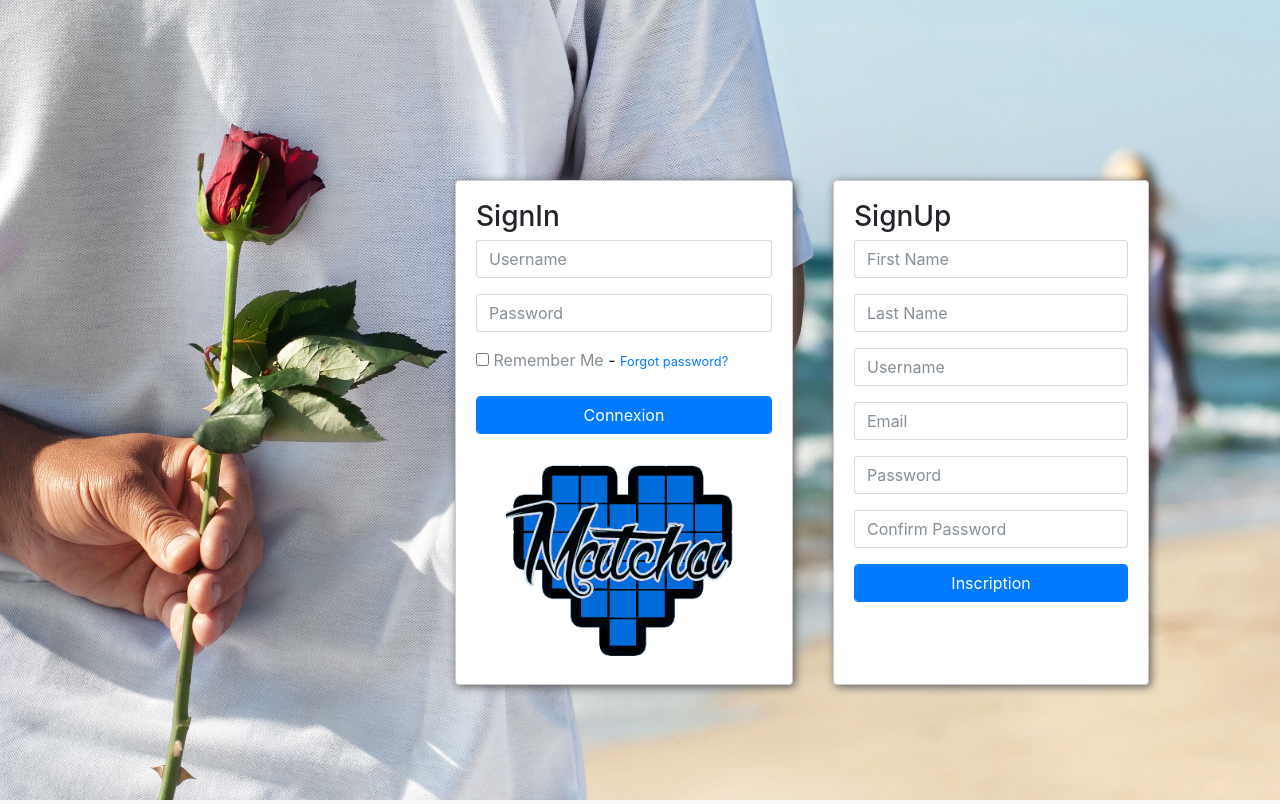
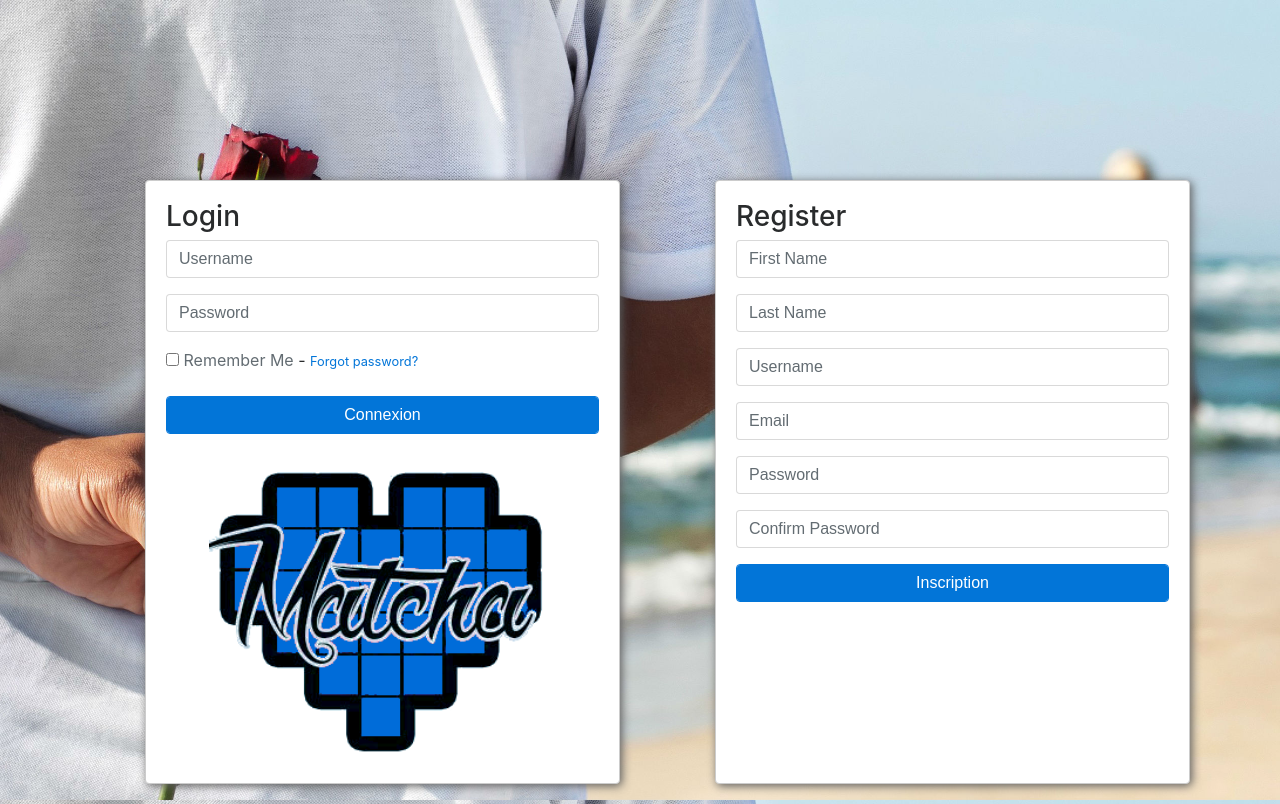
Before and after one commit to Fendilin/matcha, a PHP site: template view/sign.html.twig in a window 1280 px wide. Run offline with PHP 8.4, Linux system fonts and the light colour scheme; the template is opened without the code that fills it, so the values that code supplies are empty; some libraries are stand-ins or nearby versions.

Commit message:
fix sign col issue

```diff
--- a/view/sign.html.twig
+++ b/view/sign.html.twig
@@ -1,12 +1,15 @@
-<!Doctype Html>
-<html>
+<!DOCTYPE html>
+<html lang="en">
 <head>
-    <link rel="stylesheet" href="https://maxcdn.bootstrapcdn.com/bootstrap/4.0.0-beta/css/bootstrap.min.css" integrity="sha384-/Y6pD6FV/Vv2HJnA6t+vslU6fwYXjCFtcEpHbNJ0lyAFsXTsjBbfaDjzALeQsN6M" crossorigin="anonymous">
+	<meta charset="utf-8">
+	<meta name="viewport" content="width=device-width, initial-scale=1, shrink-to-fit=no">
+	<link rel="stylesheet" href="https://maxcdn.bootstrapcdn.com/bootstrap/4.0.0-alpha.6/css/bootstrap.min.css" integrity="sha384-rwoIResjU2yc3z8GV/NPeZWAv56rSmLldC3R/AZzGRnGxQQKnKkoFVhFQhNUwEyJ" crossorigin="anonymous">
 	<link rel="stylesheet" href="{{ base_url() }}/css/sign.css" type="text/css">
 	<link rel="icon" type="image/png" href="{{ base_url() }}/img/logo.png" />
 	<title>Matcha - Sign</title>
 </head>
 <body>
+	<!-- header -->
 	<div id="header">
 		<div class="container">
 		{% if flash.success %}
@@ -19,77 +22,42 @@
 			<div class="alert alert-danger galert">{{ message }}</div>
 			{% endfor %}
 		{% endif %}
-            {% if flash.confirm %}
-                {% for message in flash.confirm %}
-                    <div class="alert alert-danger galert"><span>{{ message }}</span>  <a href="#" data-toggle="modal" data-target="#resend-modal">Resend</a></div>
-                {% endfor %}
-            {% endif %}
-        </div>
-    </div>
-    <div id="resend-modal" class="modal" role="dialog">
-        <div class="modal-dialog">
-
-            <!-- Modal content-->
-            <div class="modal-content">
-                <div class="modal-header">
-                    <button type="button" class="close" data-dismiss="modal">&times;</button>
-                    <h4 class="modal-title">Email confirmation</h4>
-                </div>
-                <div class="modal-body">
-                    <form id="resend-wrap" action="/resend-confirm" method="POST">
-                        <div class="form-group">
-                            <input class="form-control" type="text" name="confirmEmail" placeholder="Your email"/>
-                            {% if flash.confirmEmail %}<small class="text-danger">{{ flash.confirmEmail | first}}</small>{% endif %}
-                        </div>
-                        <div class="form-group">
-                            <input class="form-control btn btn-primary" type="submit" value="Resend confirmation" />
-                        </div>
-                        {{ csrf.field | raw }}
-                    </form>
-                </div>
-                <div class="modal-footer">
-                    <button type="button" class="btn btn-default" data-dismiss="modal">Close</button>
-                </div>
-            </div>
 		</div>
 	</div>
 
+	<!-- myModal -->
 	<div id="myModal" class="modal" role="dialog">
 		<div class="modal-dialog">
-
-            <!-- Modal content-->
 			<div class="modal-content">
 				<div class="modal-header">
 					<button type="button" class="close" data-dismiss="modal">&times;</button>
 					<h4 class="modal-title">Password reinitialisation</h4>
-                </div>
+				</div><!-- /modal-header -->
 				<div class="modal-body">
-                    <form id="reset-wrap" action="/password-reset" method="POST">
+					<form action="/password-reset" method="POST">
 					<div class="form-group">
 					<input class="form-control" type="text" name="resetEmail" placeholder="Your email"/>
-                            {% if flash.resetEmail %}<small class="text-danger">{{ flash.resetEmail | first}}</small>{% endif %}
 					</div>
 					<div class="form-group">
 					<input class="form-control btn btn-primary" type="submit" value="Reset password" />
 					</div>
 					{{ csrf.field | raw }}
 					</form>
-                </div>
+				</div><!-- /modal-body -->
 				<div class="modal-footer">
 					<button type="button" class="btn btn-default" data-dismiss="modal">Close</button>
-                </div>
-            </div>
-        </div>
-    </div>
+				</div><!-- /modal-footer -->
+			</div><!-- /modal-content -->
+		</div><!-- /modal-dialog -->
+	</div><!-- /modal -->
+
+	<!-- body -->
 	<div id="body">
 		<div id="content" class="container">
+			<div id="sign_forms">
 				<div  class="row">
-                <div class="col-xl-4 col-xs-2 col-sm-0">
-
-                </div>
-                <div id="sign_forms" class="col-xs-8 row">
-                    <div id="signin" class="col-xs-5">
-                        <h3>SignIn</h3>
+					<div id="signin" class="col-md-5 mx-auto">
+						<h3>Login</h3>
 						{% if flash.log_error %}<span class="alert alert-danger">{{ flash.log_error | first}}</span>{% endif %}
 						<form action="{{ path_for('signin') }}" method="POST">
 							<div class="form-group">
@@ -109,9 +77,9 @@
 							{{ csrf.field | raw }}
 						</form>
 						<img id="logo" src="{{ base_url() }}/img/logo.png" alt="logo" title="logo" />
-                    </div>
-                    <div id="signUp" class="col-xs-5">
-                        <h3>SignUp</h3>
+					</div><!-- /col-md-5 -->
+					<div id="signUp" class="col-md-5">
+						<h3>Register</h3>
 						<form action="{{ path_for('signup') }}" method="POST">
 							<div class="form-group">
 								<input type="text" class="form-control" name="first_name" placeholder="First Name" value="{{ old.first_name }}" />
@@ -142,24 +110,14 @@
 							</div>
 							{{ csrf.field | raw }}
 						</form>
-                    </div>
-                </div>
-            </div>
-        </div>
-    </div>
-    <div id="footer">
-
-    </div>
+					</div><!-- /col-md-5 -->
+				</div><!-- /row -->
+			</div><!-- /sign_forms -->
+		</div><!-- /container -->
+	</div><!-- /body -->
+	<div id="footer"></div>
 	<script src="{{ base_url() }}/jquery/jquery.min.js"></script>
 	<script src="https://cdnjs.cloudflare.com/ajax/libs/popper.js/1.11.0/umd/popper.min.js" integrity="sha384-b/U6ypiBEHpOf/4+1nzFpr53nxSS+GLCkfwBdFNTxtclqqenISfwAzpKaMNFNmj4" crossorigin="anonymous"></script>
 	<script src="https://maxcdn.bootstrapcdn.com/bootstrap/4.0.0-beta/js/bootstrap.min.js" integrity="sha384-h0AbiXch4ZDo7tp9hKZ4TsHbi047NrKGLO3SEJAg45jXxnGIfYzk4Si90RDIqNm1" crossorigin="anonymous"></script>
-    <script>
-        if ($("#reset-wrap .form-group small").hasClass('text-danger')) {
-            $("#myModal").modal('show');
-        }
-        if ($("#resend-wrap .form-group small").hasClass('text-danger')) {
-            $("#resend-modal").modal('show');
-        }
-    </script>
 </body>
 </html>
```
Lines whose indentation alone changed are shown as unchanged.
